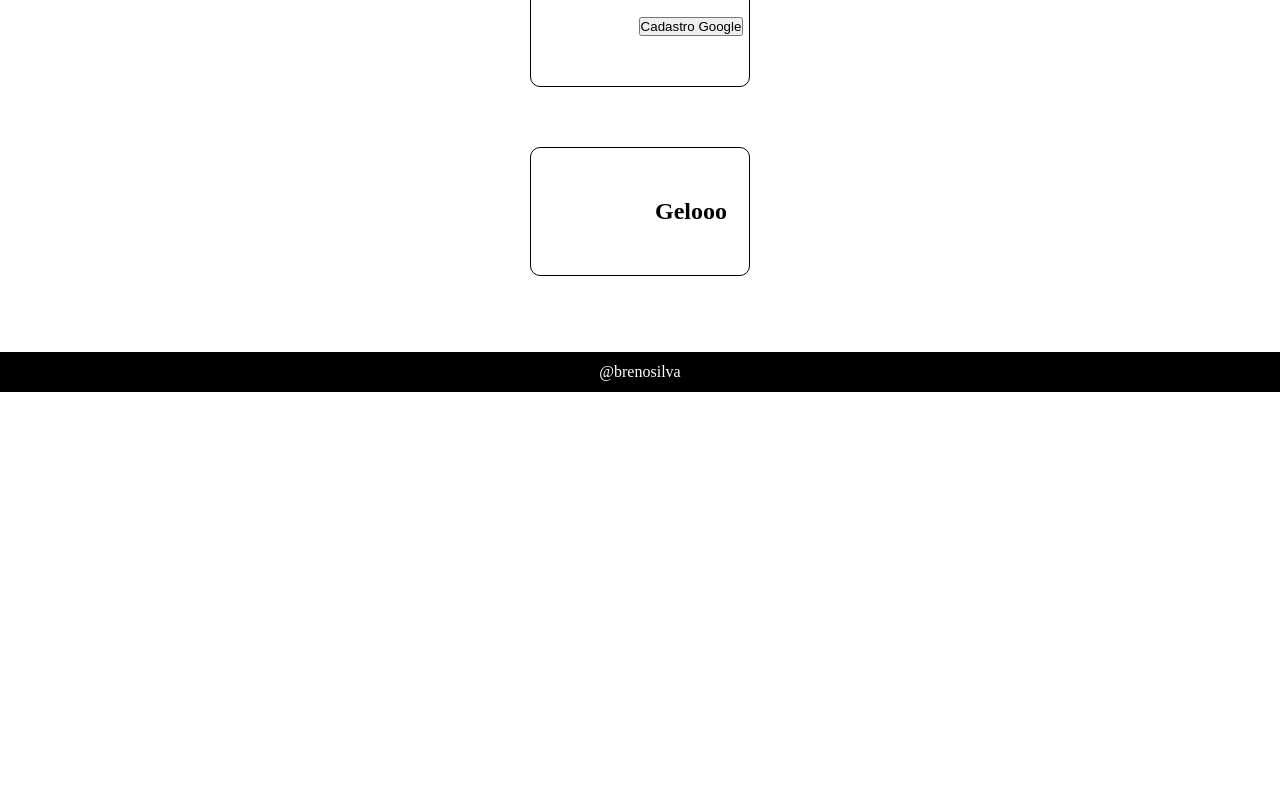
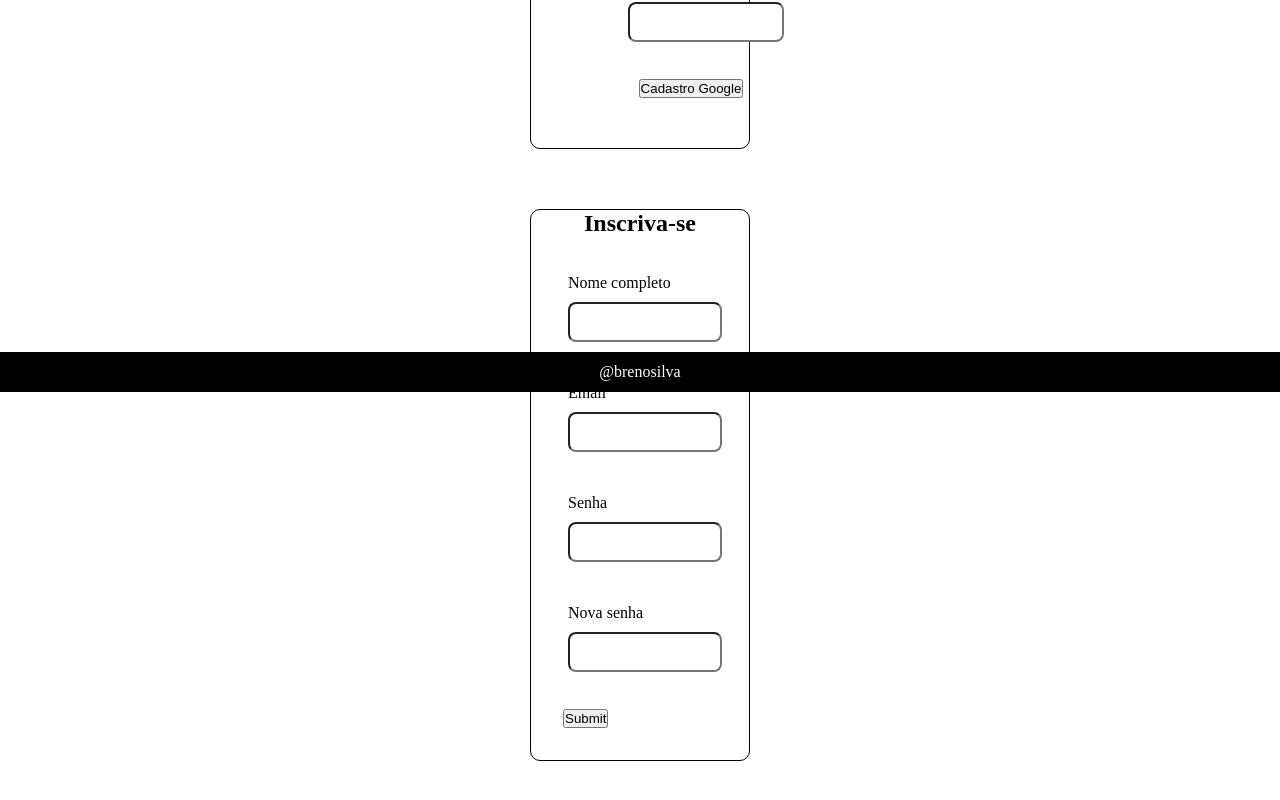
Before and after one commit to brenosilldev/react, a React (Create React App) app in the folder ecommerce/: page /SignIn in a window 1280 px wide. Shown: the part 408-1208 px from the top of the page. Before the commit the page ends 804 px from the top, so only its background shows below. Built offline with nearby package versions, Linux system fonts and the light colour scheme.

Commit message:
✨ feat: Component de sign up

```diff
--- a/ecommerce/src/componentes/signup/signup.component.jsx
+++ b/ecommerce/src/componentes/signup/signup.component.jsx
@@ -1,13 +1,94 @@
+import { useState } from "react"
 import "./signup.component.scss"
+import {FormInput} from "../form-input/form-input-component"
+import { createUser,createUserDocumentFromAuth } from "../../utils/Firebase"
 
+const FormFields = {
+    displayName : '',
+    email : '',
+    password : '',
+    confirmpassword : '',
+}
 
 const SignupComponent = () =>{
 
+    const [forms,setforms] = useState(FormFields)
+    const { displayName,email,password,confirmpassword} = forms;
+
+    const handleChange = (event) =>{
+        const {name,value}= event.target
+
+        setforms({...forms,[name] : value})
+
+    }
+
+    const resert = ()=>{
+        setforms(FormFields)
+    }
+
+    const handleSubmit = async(event) =>{
+        // console.log(event);  // Check the structure of the event
+        // event.preventDefault();
+        resert()
+        if(password !== confirmpassword){
+            alert('ola')
+            return false
+        }
+
+        try{
+
+            const {user} = await createUser(email,password)
+
+            await  createUserDocumentFromAuth(user,{displayName})
+
+
+        }catch(error){
+
+
+            if(error.code === ' Firebase: Error (auth/email-already-in-use)'){
+
+                alert('Email ja usado')
+                return false;
+
+            }else{
+
+                console.log(error)
+
+
+            }
+
+        }
+    }
 
     return (
         <>
-            <div className="container-sign">
-                <h1>Gelooo</h1>
+            <div className="container-signup">
+                <h1>Inscriva-se </h1>
+                    <form action={handleSubmit}>
+                        <div className="container-input">
+
+                            <FormInput label={'Nome completo'} type="text" className="input"  required onChange={handleChange} name="displayName" value={displayName} />
+
+                        </div>
+                        <div className="container-input">
+                            <label htmlFor="">Email</label>
+                            <input type="text"  className="input" required  onChange={handleChange} name="email" value={email} />
+                        </div>
+                        <div className="container-input">
+                            <label htmlFor="">Senha</label>
+                            <input type="password"  className="input" required  onChange={handleChange} name="password" value={password} />
+                        </div>
+                        <div className="container-input">
+                            <label htmlFor="">Nova senha</label>
+                            <input type="password"  className="input" required  onChange={handleChange} name="confirmpassword" value={confirmpassword} />
+                        </div>
+
+                        <div>
+                            <button type="submit" className="btn-forms">Submit</button>
+                        </div>
+
+                    </form>
+
 
             </div>
         </>
--- a/ecommerce/src/componentes/signup/signup.component.scss
+++ b/ecommerce/src/componentes/signup/signup.component.scss
@@ -0,0 +1,15 @@
+.container-signup{
+    display: flex;
+    flex-direction: column;
+    align-items: center;
+
+    .container-input{
+
+        display: flex;
+        flex-direction: column;
+        margin: 2rem;
+
+
+    }
+
+}
```
